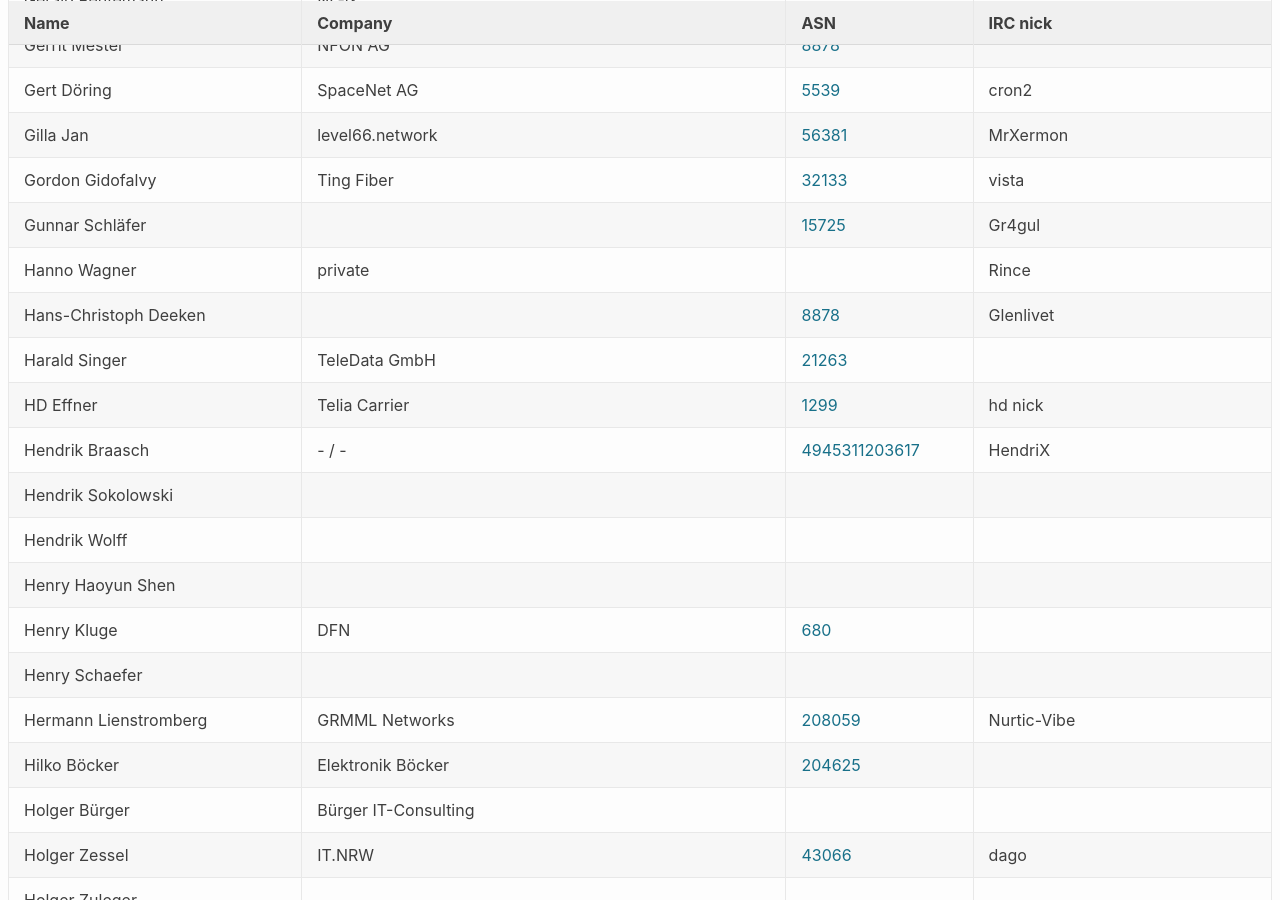
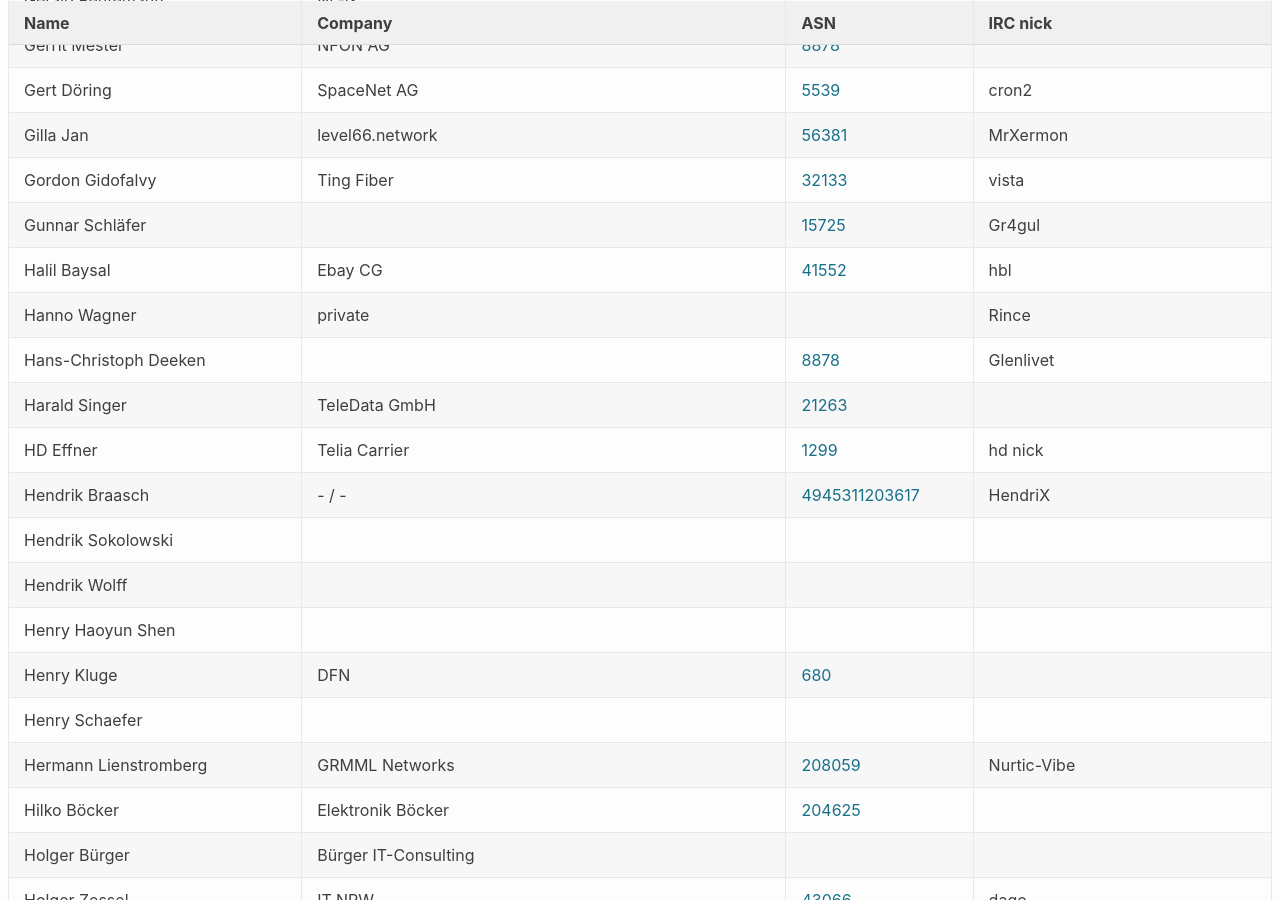
Before and after one commit to denog/pretix-attendeelist, a Jekyll site: the page built from index.markdown, in a window 1280 px wide and 900 px high, scrolled down 6778 px. Built offline with Jekyll 4.4.1, drawn with Linux system fonts in a browser that asks for light colours.

Commit message:
Latest data: Wed Nov  4 13:16:57 UTC 2020

```diff
--- a/_data/attendees.json
+++ b/_data/attendees.json
@@ -882,6 +882,12 @@
     "asn": "15725"
   },
   {
+    "name": "Halil Baysal",
+    "company": "Ebay CG",
+    "irc": "hbl",
+    "asn": "41552"
+  },
+  {
     "name": "Hanno Wagner",
     "company": "private",
     "irc": "Rince",
```
